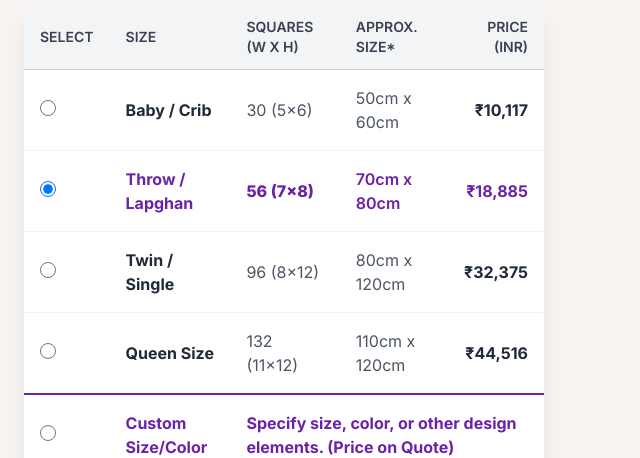
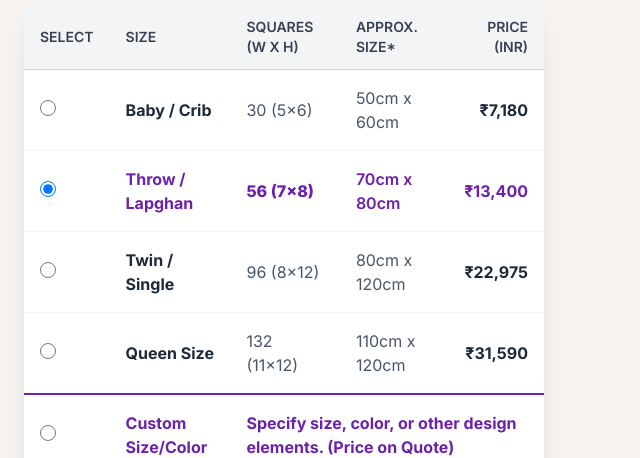
Before and after one commit to patelvalentina-hub/Crochet, a plain HTML site: page index.html in a window 1280 px wide. Shown: the part 907-1365 px from the top of the page, 640-1280 px from the left. Drawn offline with nearby package versions, Linux system fonts and the light colour scheme.

Commit message:
Update index.html

```diff
--- a/index.html
+++ b/index.html
@@ -118,7 +118,7 @@
                                         <td class="py-4 px-4 font-bold text-gray-800">Baby / Crib</td>
                                         <td class="py-4 px-4 text-gray-600 hidden sm:table-cell">30 (5x6)</td> <!-- Hidden on mobile -->
                                         <td class="py-4 px-4 text-gray-600">50cm x 60cm</td>
-                                        <td class="py-4 px-4 font-bold text-gray-800 text-right">₹10,117</td>
+                                        <td class="py-4 px-4 font-bold text-gray-800 text-right">₹7,180</td>
                                     </tr>
                                     <tr class="border-b border-gray-100 hover:bg-gray-50 transition-colors bg-heirloom-lavender-blush/20">
                                         <td class="py-4 px-4">
@@ -127,7 +127,7 @@
                                         <td class="py-4 px-4 font-bold text-heirloom-plum">Throw / Lapghan</td>
                                         <td class="py-4 px-4 text-heirloom-plum font-extrabold hidden sm:table-cell">56 (7x8)</td> <!-- Hidden on mobile -->
                                         <td class="py-4 px-4 text-heirloom-plum font-semibold">70cm x 80cm</td>
-                                        <td class="py-4 px-4 font-bold text-heirloom-plum text-right">₹18,885</td>
+                                        <td class="py-4 px-4 font-bold text-heirloom-plum text-right">₹13,400</td>
                                     </tr>
                                     <tr class="border-b border-gray-100 hover:bg-gray-50 transition-colors">
                                         <td class="py-4 px-4">
@@ -136,7 +136,7 @@
                                         <td class="py-4 px-4 font-bold text-gray-800">Twin / Single</td>
                                         <td class="py-4 px-4 text-gray-600 hidden sm:table-cell">96 (8x12)</td> <!-- Hidden on mobile -->
                                         <td class="py-4 px-4 text-gray-600">80cm x 120cm</td>
-                                        <td class="py-4 px-4 font-bold text-gray-800 text-right">₹32,375</td>
+                                        <td class="py-4 px-4 font-bold text-gray-800 text-right">₹22,975</td>
                                     </tr>
                                     <tr class="border-b border-gray-100 hover:bg-gray-50 transition-colors">
                                         <td class="py-4 px-4">
@@ -145,7 +145,7 @@
                                         <td class="py-4 px-4 font-bold text-gray-800">Queen Size</td>
                                         <td class="py-4 px-4 text-gray-600 hidden sm:table-cell">132 (11x12)</td> <!-- Hidden on mobile -->
                                         <td class="py-4 px-4 text-gray-600">110cm x 120cm</td>
-                                        <td class="py-4 px-4 font-bold text-gray-800 text-right">₹44,516</td> <!-- UPDATED PRICE HERE -->
+                                        <td class="py-4 px-4 font-bold text-gray-800 text-right">₹31,590</td> <!-- UPDATED PRICE HERE -->
                                     </tr>
                                     <!-- CUSTOMIZE OPTION - Colspan adjusted from 2 to 3 to cover Squares, Size*, and Price -->
                                     <tr class="bg-heirloom-lavender-blush/50 hover:bg-heirloom-lavender-blush/70 transition-colors border-t-2 border-heirloom-plum">
```
